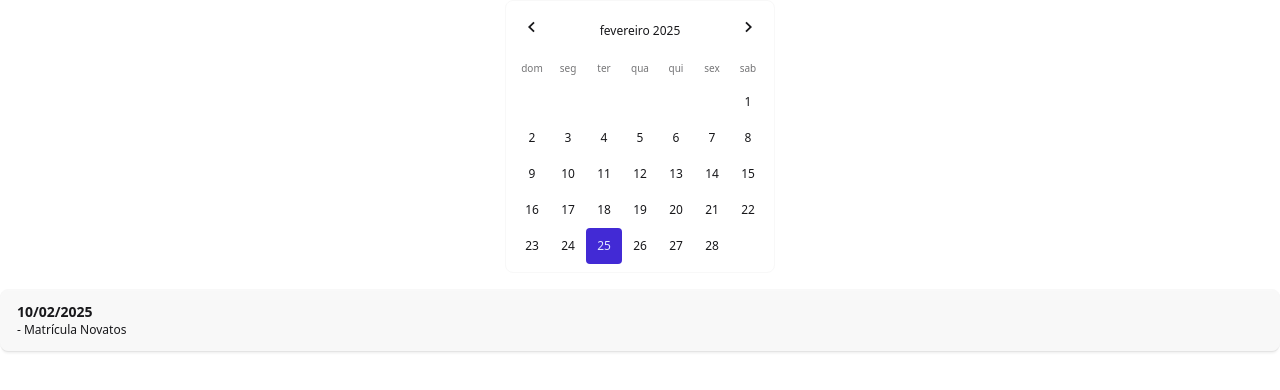
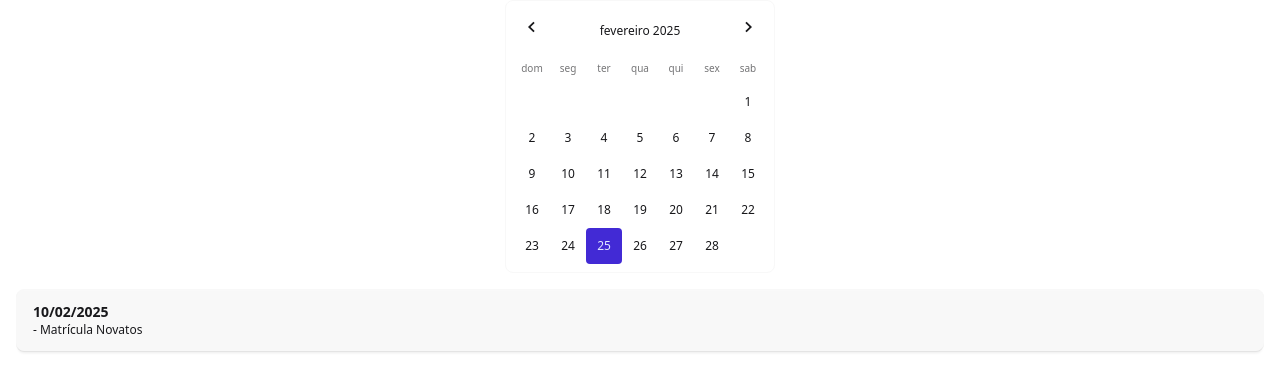
Before and after one commit to wpcasarin/ifto-calendar, a React (Vite) app in the folder app/: page / in a window 1280 px wide. Both pictures are taken after a click on the button "10". Shown: the top 390 px of the page. Built offline with nearby package versions, Linux system fonts and the light colour scheme.

Commit message:
add april & colors

```diff
--- a/app/src/components/Calendar.tsx
+++ b/app/src/components/Calendar.tsx
@@ -54,7 +54,7 @@ export const Calendar = () => {
   };
 
   return (
-    <div className="mx-auto flex flex-col items-center">
+    <div className="mx-auto flex flex-col items-center gap-2 px-4">
       <DayPicker
         locale={ptBR}
         mode="single"
@@ -69,16 +69,16 @@ export const Calendar = () => {
           dl: dlDate,
         }}
         modifiersClassNames={{
-          feriados: 'bg-red-600 text-white hover:text-black',
-          ferias: 'bg-blue-300',
-          pf: 'bg-blue-700 text-white hover:text-black',
-          dnl: 'bg-yellow-500',
-          ppa: 'bg-cyan-300',
-          dl: 'underline font-bold',
+          feriados: 'bg-error',
+          ferias: 'bg-ferias',
+          pf: 'bg-pf',
+          dnl: 'bg-dnl',
+          ppa: 'bg-ppa',
+          dl: 'bg-dl font-bold',
         }}
         className="react-day-picker"
       />
-
+      <div className="bg-accent bg-error bg-warning"></div>
       {currentEvents !== undefined && currentEvents.length > 0 ? <EventInfo events={currentEvents} /> : null}
     </div>
   );
--- a/app/src/components/EventInfo.tsx
+++ b/app/src/components/EventInfo.tsx
@@ -7,7 +7,7 @@ export type EventInfoType = {
 export const EventInfo: React.FC<EventInfoType> = (props) => {
   return (
     <>
-      <div role="alert" className="alert m-4 w-full">
+      <div role="alert" className="alert w-full">
         {/* <svg
           xmlns="http://www.w3.org/2000/svg"
           fill="none"
--- a/app/src/data.json
+++ b/app/src/data.json
@@ -188,5 +188,113 @@
       { "day": "2025-03-29", "type": "dia_letivo" },
       { "day": "2025-03-31", "type": "dia_letivo" }
     ]
+  },
+  {
+    "year": 2025,
+    "month": "april",
+    "events": [
+      {
+        "start_date": "2025-04-01",
+        "end_date": "2025-04-02",
+        "description": "Período para realização do Exame de Proficiência e Aproveitamento de Estudos por estudantes novatos"
+      },
+      {
+        "start_date": "2025-04-02",
+        "end_date": null,
+        "description": "Data limite para a publicação dos planos individuais de trabalho docente (PIT) no Portal Institucional"
+      },
+      {
+        "start_date": "2025-04-04",
+        "end_date": null,
+        "description": "Aniversário do Campus Palmas"
+      },
+      {
+        "start_date": "2025-04-04",
+        "end_date": null,
+        "description": "Data para a publicação do resultado do Exame de Proficiência e Aproveitamento de Estudos por estudantes novatos"
+      },
+      {
+        "start_date": "2025-04-04",
+        "end_date": null,
+        "description": "Periodo/data limite para requerimento de participação em solenidade de formatura/colação de grau em gabinete"
+      },
+      {
+        "start_date": "2025-04-04",
+        "end_date": null,
+        "description": "Reunião bimestral ordinária de cada Colegiado de Curso"
+      },
+      {
+        "start_date": "2025-04-05",
+        "end_date": null,
+        "description": "Sábado letivo referente à terça-feira"
+      },
+      {
+        "start_date": "2025-04-06",
+        "end_date": null,
+        "description": "Data limite para protocolar requerimento de trancamento de componente curricular"
+      },
+      {
+        "start_date": "2025-04-07",
+        "end_date": null,
+        "description": "Data limite para atualização da situação do estudante na disciplina para a qual teve Proficiência e/ou Aproveitamento de Estudos deferido (Novato)"
+      },
+      {
+        "start_date": "2025-04-07",
+        "end_date": null,
+        "description": "Período para inclusão de matrícula para estudantes novatos que obtiveram êxito nos procedimentos de Exame de Proficiência e Aproveitamento de Estudos"
+      },
+      {
+        "start_date": "2025-04-12",
+        "end_date": null,
+        "description": "Sábado letivo referente à quinta-feira"
+      },
+      {
+        "start_date": "2025-04-18",
+        "end_date": null,
+        "description": "Paixão de Cristo (feriado nacional)"
+      },
+      {
+        "start_date": "2025-04-19",
+        "end_date": null,
+        "description": "Dia dos Povos Indígenas"
+      },
+      {
+        "start_date": "2025-04-21",
+        "end_date": null,
+        "description": "Tiradentes (feriado nacional)"
+      },
+      {
+        "start_date": "2025-04-26",
+        "end_date": null,
+        "description": "Sábado letivo referente à quarta-feira"
+      }
+    ],
+    "colored_days": [
+      { "day": "2025-04-01", "type": "dia_letivo" },
+      { "day": "2025-04-02", "type": "dia_letivo" },
+      { "day": "2025-04-03", "type": "dia_letivo" },
+      { "day": "2025-04-04", "type": "dia_letivo" },
+      { "day": "2025-04-05", "type": "dia_letivo" },
+      { "day": "2025-04-07", "type": "dia_letivo" },
+      { "day": "2025-04-08", "type": "dia_letivo" },
+      { "day": "2025-04-09", "type": "dia_letivo" },
+      { "day": "2025-04-10", "type": "dia_letivo" },
+      { "day": "2025-04-11", "type": "dia_letivo" },
+      { "day": "2025-04-12", "type": "dia_letivo" },
+      { "day": "2025-04-14", "type": "dia_letivo" },
+      { "day": "2025-04-15", "type": "dia_letivo" },
+      { "day": "2025-04-16", "type": "dia_letivo" },
+      { "day": "2025-04-17", "type": "dia_letivo" },
+      { "day": "2025-04-18", "type": "feriado" },
+      { "day": "2025-04-21", "type": "feriado" },
+      { "day": "2025-04-22", "type": "dia_letivo" },
+      { "day": "2025-04-23", "type": "dia_letivo" },
+      { "day": "2025-04-24", "type": "dia_letivo" },
+      { "day": "2025-04-25", "type": "dia_letivo" },
+      { "day": "2025-04-26", "type": "dia_letivo" },
+      { "day": "2025-04-28", "type": "dia_letivo" },
+      { "day": "2025-04-29", "type": "dia_letivo" },
+      { "day": "2025-04-30", "type": "dia_letivo" }
+    ]
   }
 ]
--- a/app/src/index.css
+++ b/app/src/index.css
@@ -1,2 +1,11 @@
 @import 'tailwindcss';
 @plugin "daisyui";
+
+@theme {
+  --color-ferias: #f5e0dc;
+  --color-feriado: #f38ba8;
+  --color-dnl: #f9e2af;
+  --color-ppa: #89dceb;
+  --color-pf: #89b4fa;
+  --color-dl: #94e2d5;
+}
```
